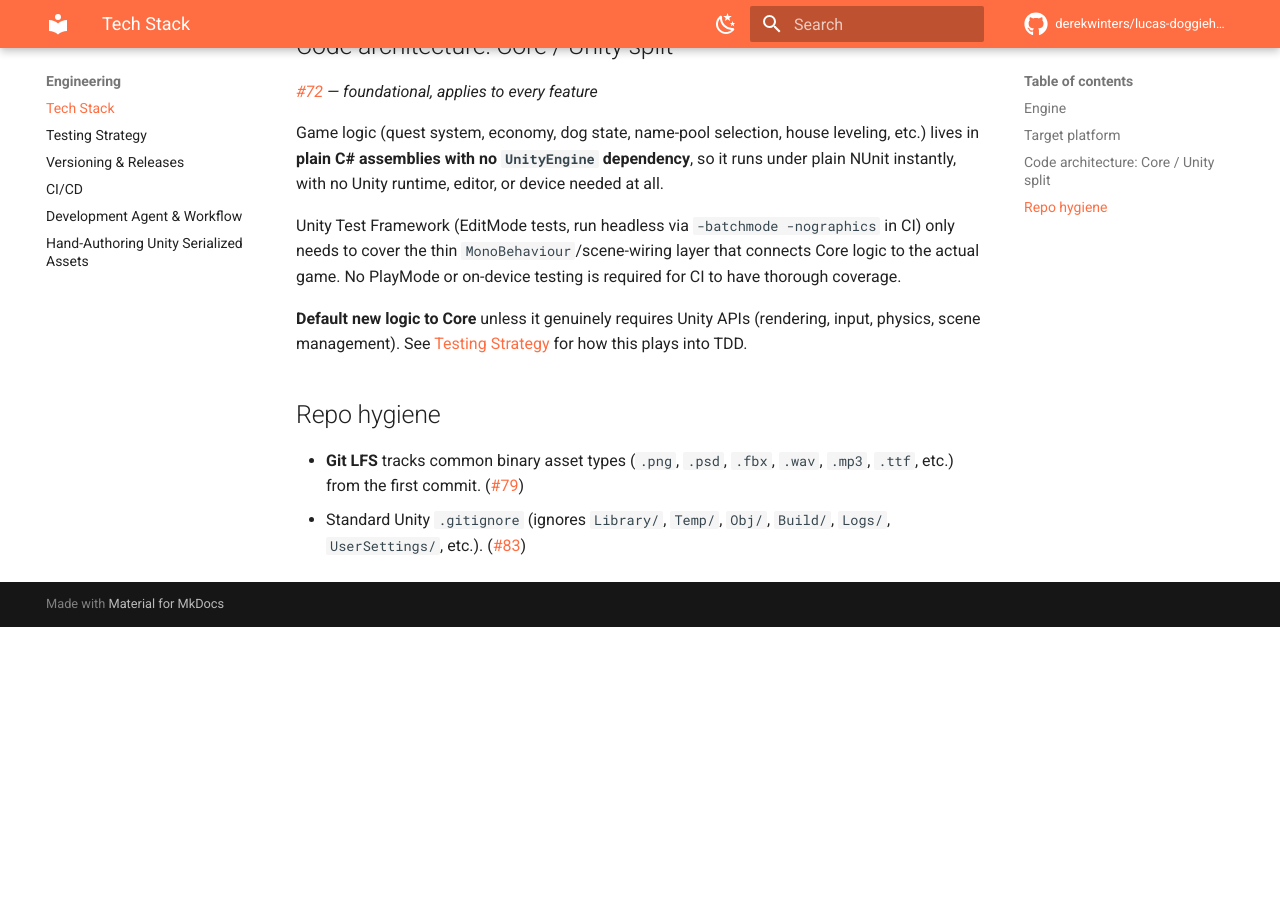
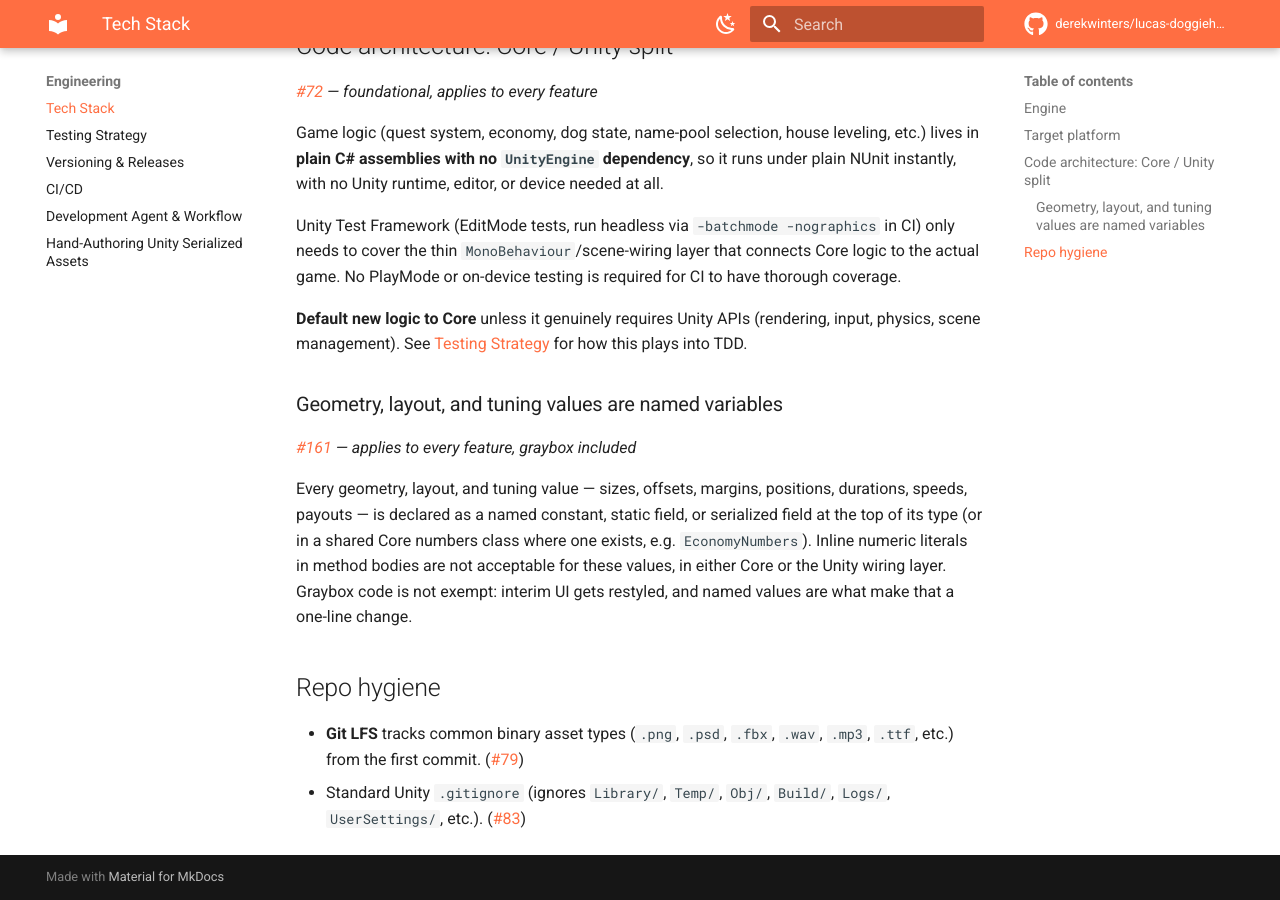
Before and after one commit to derekwinters/lucas-doggiehood, an MkDocs documentation site: the page built from docs/engineering/tech-stack.md, in a window 1280 px wide and 900 px high, scrolled down 838 px. Built offline with MkDocs 1.6.1 and Material for MkDocs 9.7.7, drawn with Linux system fonts in a browser that asks for light colours; comment, search, counter and statistics services are not loaded; the version menu is left out; before the commit the page ends 1465 px from its top, so only the background shows below that.

Commit message:
docs: require named variables for geometry, layout, and tuning values
Decision from conversation with Derek: no rule covered inline geometry
literals (the #159 chip shipped with them), only per-spec checklist
items for economy/expansion tuning constants. Add the rule to the tech
stack doc and the dev agent's instructions.

Refs #161

Co-Authored-By: Claude Fable 5 <noreply@anthropic.com>
Claude-Session: https://claude.ai/code/session_01MHmAATNQ8ecc2ZmgyxShZv

```diff
--- a/docs/engineering/tech-stack.md
+++ b/docs/engineering/tech-stack.md
@@ -24,6 +24,12 @@ Unity Test Framework (EditMode tests, run headless via `-batchmode -nographics`
 
 **Default new logic to Core** unless it genuinely requires Unity APIs (rendering, input, physics, scene management). See [Testing Strategy](testing.md) for how this plays into TDD.
 
+### Geometry, layout, and tuning values are named variables
+
+*[#161](https://github.com/derekwinters/lucas-doggiehood/issues/161) — applies to every feature, graybox included*
+
+Every geometry, layout, and tuning value — sizes, offsets, margins, positions, durations, speeds, payouts — is declared as a named constant, static field, or serialized field at the top of its type (or in a shared Core numbers class where one exists, e.g. `EconomyNumbers`). Inline numeric literals in method bodies are not acceptable for these values, in either Core or the Unity wiring layer. Graybox code is not exempt: interim UI gets restyled, and named values are what make that a one-line change.
+
 ## Repo hygiene
 
 - **Git LFS** tracks common binary asset types (`.png`, `.psd`, `.fbx`, `.wav`, `.mp3`, `.ttf`, etc.) from the first commit. ([#79](https://github.com/derekwinters/lucas-doggiehood/issues/79))
```
Also changed, not shown: .claude/agents/doggiehood-dev.md (+7 -0 lines).
